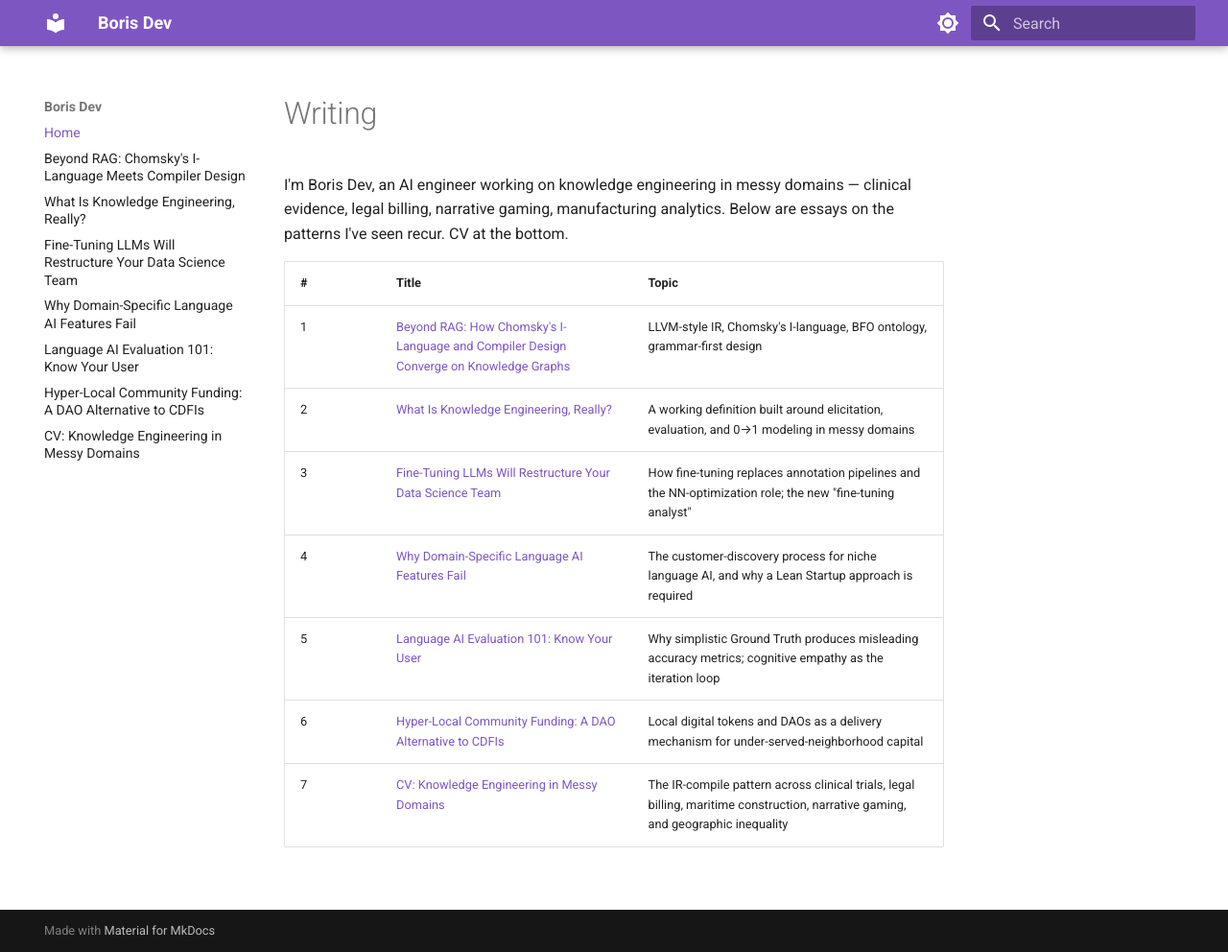
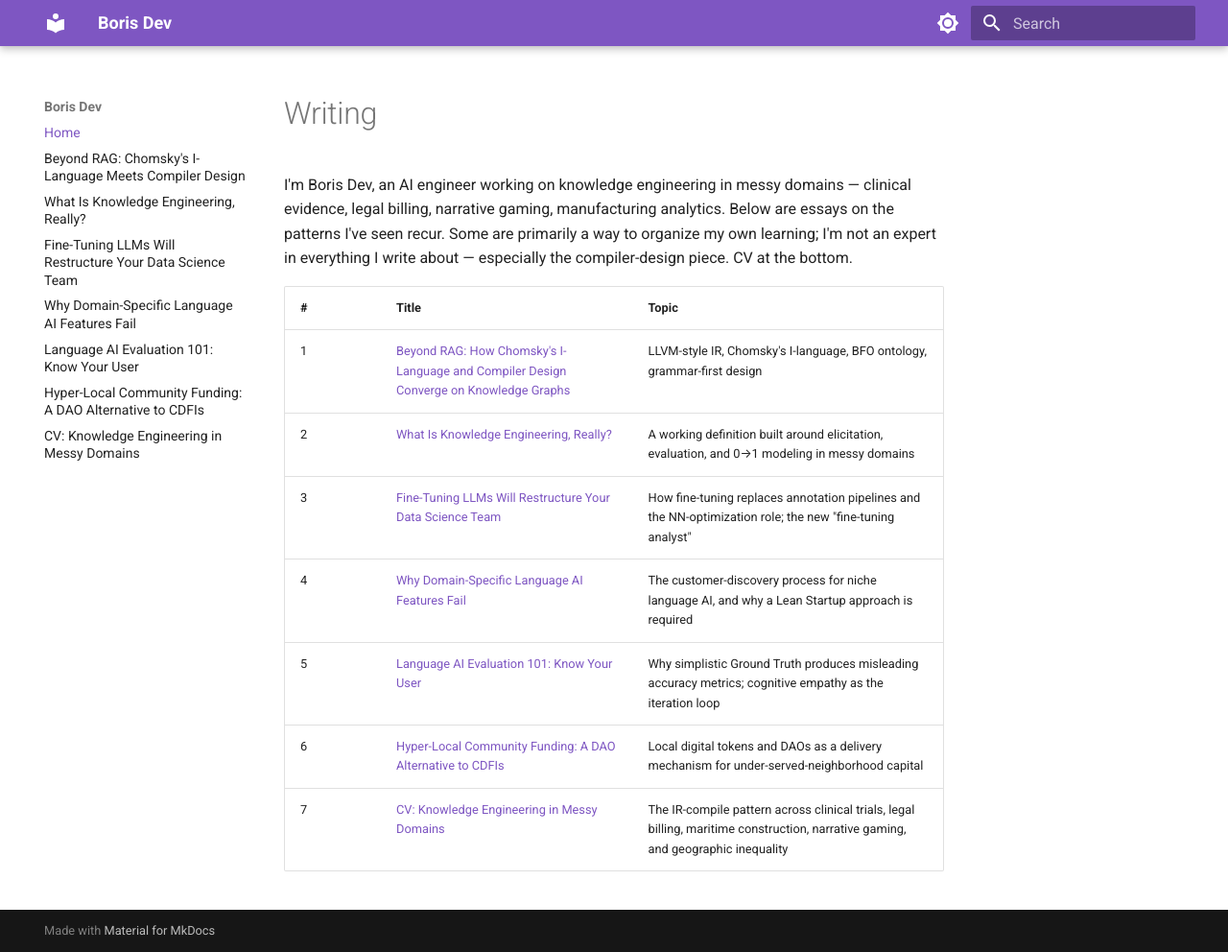
Before and after one commit to borisdev/borisdev.github.io, an MkDocs documentation site: the page built from docs/index.md, in a window 1280 px wide and 992 px high. Shown: the whole window at 96% size. Built offline with MkDocs 1.6.1 and Material for MkDocs 9.7.7, drawn with Linux system fonts in a browser that asks for light colours.

Commit message:
Add humility caveat to homepage intro
Co-Authored-By: Claude Opus 4.7 (1M context) <noreply@anthropic.com>

```diff
--- a/docs/index.md
+++ b/docs/index.md
@@ -1,6 +1,6 @@
 # Writing
 
-I'm Boris Dev, an AI engineer working on knowledge engineering in messy domains — clinical evidence, legal billing, narrative gaming, manufacturing analytics. Below are essays on the patterns I've seen recur. CV at the bottom.
+I'm Boris Dev, an AI engineer working on knowledge engineering in messy domains — clinical evidence, legal billing, narrative gaming, manufacturing analytics. Below are essays on the patterns I've seen recur. Some are primarily a way to organize my own learning; I'm not an expert in everything I write about — especially the compiler-design piece. CV at the bottom.
 
 | # | Title | Topic |
 |---|-------|-------|
```
